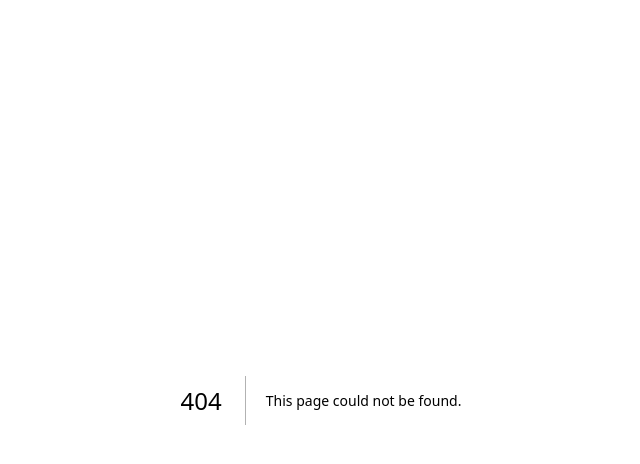
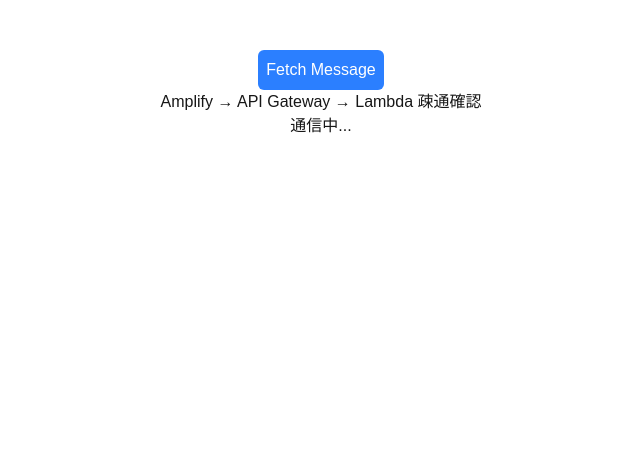
Before and after one commit to yurimoroi/pmp, a Next.js app: page /sample in a window 1280 px wide. Before the commit this address had no page. Shown: the top 464 px of the page, without its empty margins (319-959 px from the left). Built offline with nearby package versions, Linux system fonts and the light colour scheme.

Commit message:
初期動作確認

```diff
--- a/src/app/page.tsx
+++ b/src/app/page.tsx
@@ -1,21 +1,17 @@
+"use client";
+
 import Image from "next/image";
+import { useRouter } from "next/navigation";
 
 export default function Home() {
+  const router = useRouter();
+
   return (
     <div className="flex min-h-screen items-center justify-center bg-zinc-50 font-sans dark:bg-black">
       <main className="flex min-h-screen w-full max-w-3xl flex-col items-center justify-between py-32 px-16 bg-white dark:bg-black sm:items-start">
-        <Image
-          className="dark:invert"
-          src="/next.svg"
-          alt="Next.js logo"
-          width={100}
-          height={20}
-          priority
-        />
+        <Image className="dark:invert" src="/next.svg" alt="Next.js logo" width={100} height={20} priority />
         <div className="flex flex-col items-center gap-6 text-center sm:items-start sm:text-left">
-          <h1 className="max-w-xs text-3xl font-semibold leading-10 tracking-tight text-black dark:text-zinc-50">
-            To get started, edit the page.tsx file.
-          </h1>
+          <h1 className="max-w-xs text-3xl font-semibold leading-10 tracking-tight text-black dark:text-zinc-50">To get started, edit the page.tsx file.</h1>
           <p className="max-w-md text-lg leading-8 text-zinc-600 dark:text-zinc-400">
             Looking for a starting point or more instructions? Head over to{" "}
             <a
@@ -25,10 +21,7 @@
               Templates
             </a>{" "}
             or the{" "}
-            <a
-              href="https://nextjs.org/learn?utm_source=create-next-app&utm_medium=appdir-template-tw&utm_campaign=create-next-app"
-              className="font-medium text-zinc-950 dark:text-zinc-50"
-            >
+            <a href="https://nextjs.org/learn?utm_source=create-next-app&utm_medium=appdir-template-tw&utm_campaign=create-next-app" className="font-medium text-zinc-950 dark:text-zinc-50">
               Learning
             </a>{" "}
             center.
@@ -41,13 +34,7 @@
             target="_blank"
             rel="noopener noreferrer"
           >
-            <Image
-              className="dark:invert"
-              src="/vercel.svg"
-              alt="Vercel logomark"
-              width={16}
-              height={16}
-            />
+            <Image className="dark:invert" src="/vercel.svg" alt="Vercel logomark" width={16} height={16} />
             Deploy Now
           </a>
           <a
@@ -60,6 +47,15 @@
           </a>
         </div>
       </main>
+
+      <button
+        onClick={() => {
+          router.push("/sample");
+        }}
+        className="bg-blue-500 text-white p-2 rounded-md"
+      >
+        Sample
+      </button>
     </div>
   );
 }
--- /dev/null
+++ b/src/app/sample/page.tsx
@@ -0,0 +1,26 @@
+"use client";
+
+import { useState } from "react";
+
+export default function Home() {
+  const [message, setMessage] = useState("");
+
+  const fetchMessage = async () => {
+    console.log("fetchMessage");
+    const response = await fetch("https://4duvwc9h43.execute-api.ap-northeast-1.amazonaws.com/dev/sampleLambda");
+    console.log(response);
+    const data = await response.json();
+    console.log(data);
+    setMessage(data);
+  };
+
+  return (
+    <main style={{ textAlign: "center", marginTop: "50px" }}>
+      <button onClick={fetchMessage} className="bg-blue-500 text-white p-2 rounded-md">
+        Fetch Message
+      </button>
+      <h1>Amplify → API Gateway → Lambda 疎通確認</h1>
+      <p>{message ? `API応答: ${message}` : "通信中..."}</p>
+    </main>
+  );
+}
```
